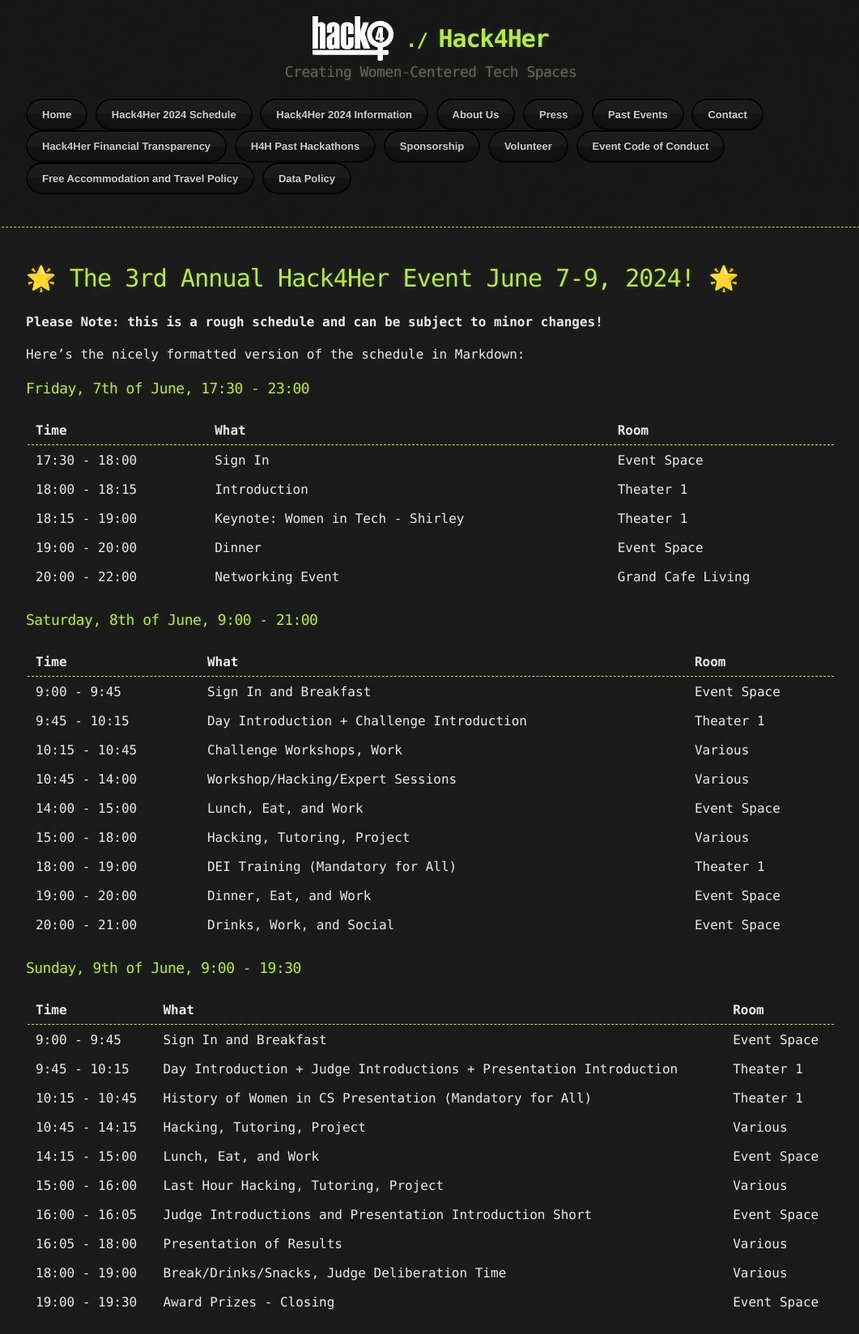
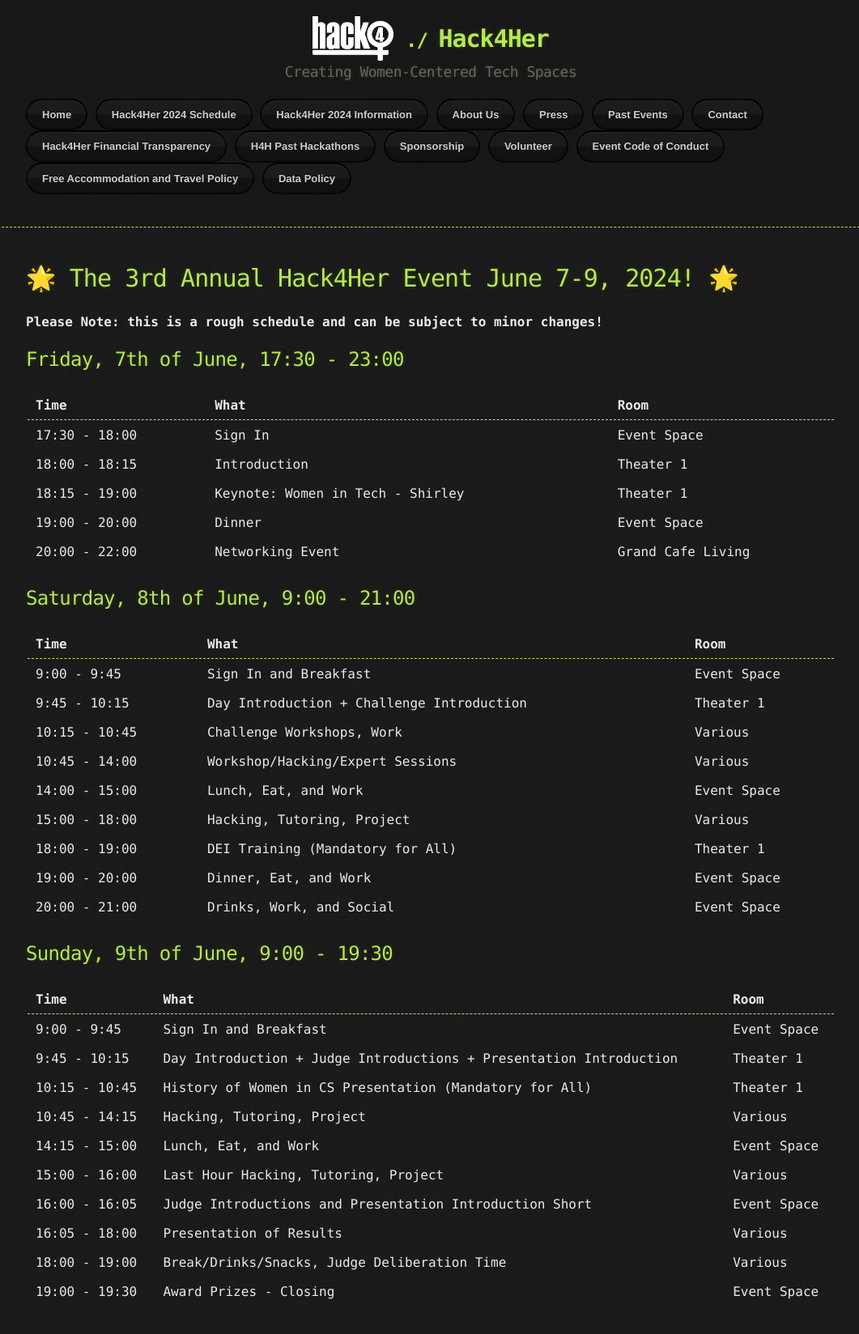
Before and after one commit to hack4her/hack4her.github.io, a Jekyll site: the page built from 2024_schedule.md, in a window 1280 px wide. Shown: the whole page at 81% size, without its empty margins (108-1169 px from the left). Built offline with Jekyll 4.4.1, drawn with Linux system fonts in a browser that asks for light colours; our own code applies the rules of GitHub Pages for plain Markdown files; the repository's description, which GitHub fills in, is left out.

Commit message:
Update 2024_schedule.md

```diff
--- a/2024_schedule.md
+++ b/2024_schedule.md
@@ -2,9 +2,8 @@
 
 **Please Note: this is a rough schedule and can be subject to minor changes!**
 
-Here's the nicely formatted version of the schedule in Markdown:
 
-### Friday, 7th of June, 17:30 - 23:00
+## Friday, 7th of June, 17:30 - 23:00
 
 
 
@@ -16,7 +15,9 @@
 | 19:00 - 20:00 | Dinner                       | Event Space |
 | 20:00 - 22:00 | Networking Event             | Grand Cafe Living  |
 
-### Saturday, 8th of June, 9:00 - 21:00
+
+
+## Saturday, 8th of June, 9:00 - 21:00
 
 | Time         | What                               | Room       |
 |--------------|------------------------------------|------------|
@@ -30,7 +31,9 @@
 | 19:00 - 20:00 | Dinner, Eat, and Work             | Event Space |
 | 20:00 - 21:00 | Drinks, Work, and Social          | Event Space    |
 
-### Sunday, 9th of June, 9:00 - 19:30
+
+
+## Sunday, 9th of June, 9:00 - 19:30
 
 | Time         | What                                  | Room       |
 |--------------|---------------------------------------|------------|
```
